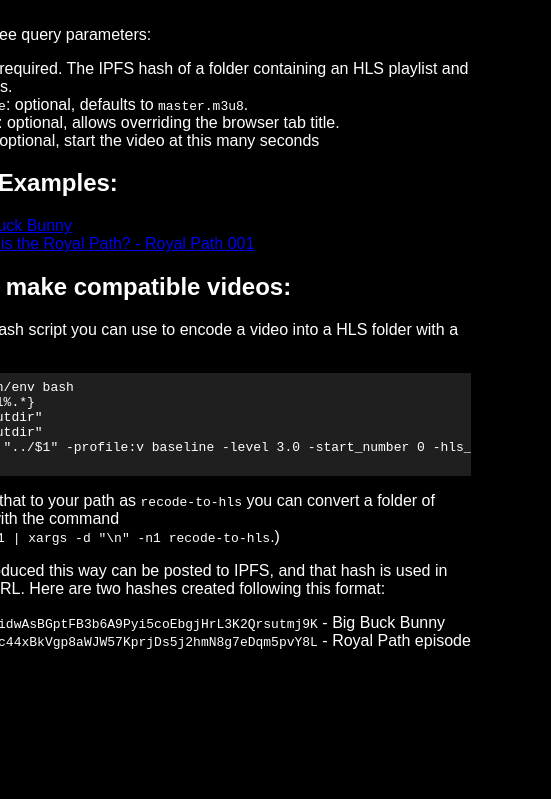
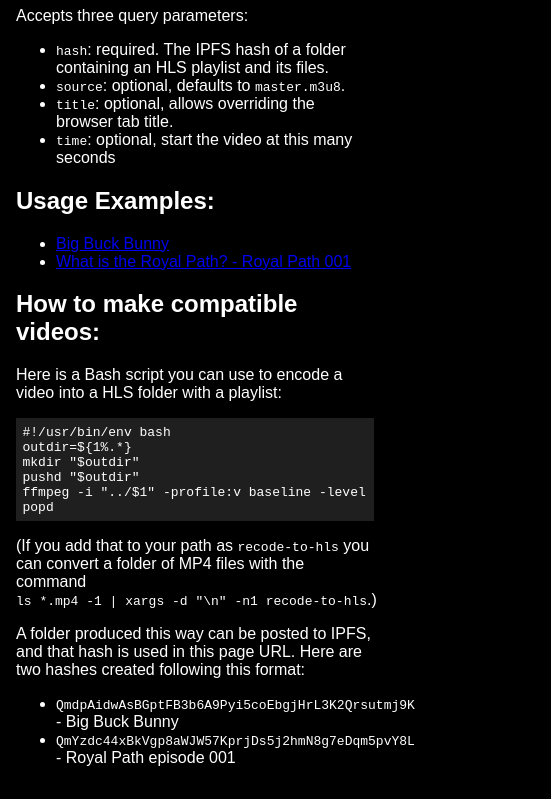
Before and after one commit to seigler/HLS-over-IPFS-video-player, a website built with Parcel: page index.html in a window 390 px wide. Shown: the part 125-924 px from the top of the page, 551 px wide, since content can reach past the window. Before the commit the page ends 889 px from the top, so only its background shows below. Built offline with nearby package versions, Linux system fonts and the light colour scheme.

Commit message:
fix: document sizing for mobile

```diff
--- a/index.html
+++ b/index.html
@@ -47,8 +47,9 @@
         height: 100%;
       }
       #help {
-        max-width: 80ch;
-        padding: 5em;
+        width: 80ch;
+        max-width: 100%;
+        padding: 1em;
       }
       pre {
         background-color: #ffffff1f;
--- a/src/index.js
+++ b/src/index.js
@@ -5,8 +5,6 @@ import Hls from 'hls.js'
 import HlsjsIpfsLoader from 'hlsjs-ipfs-loader'
 
 document.addEventListener('DOMContentLoaded', async () => {
-  setBodyHeight()
-  window.addEventListener('resize', setBodyHeight)
   const hash = getUrlParameter('hash')
   const source = getUrlParameter('source')
   const title = getUrlParameter('title')
@@ -17,6 +15,8 @@ document.addEventListener('DOMContentLoaded', async () => {
   }
   if (hash) {
     document.getElementById('help').style.display = 'none'
+    setBodyHeight()
+    window.addEventListener('resize', setBodyHeight)
     const video = document.getElementById('video')
     video.style.display = 'block'
     const repoPath = 'ipfs-' + Math.random()
```
